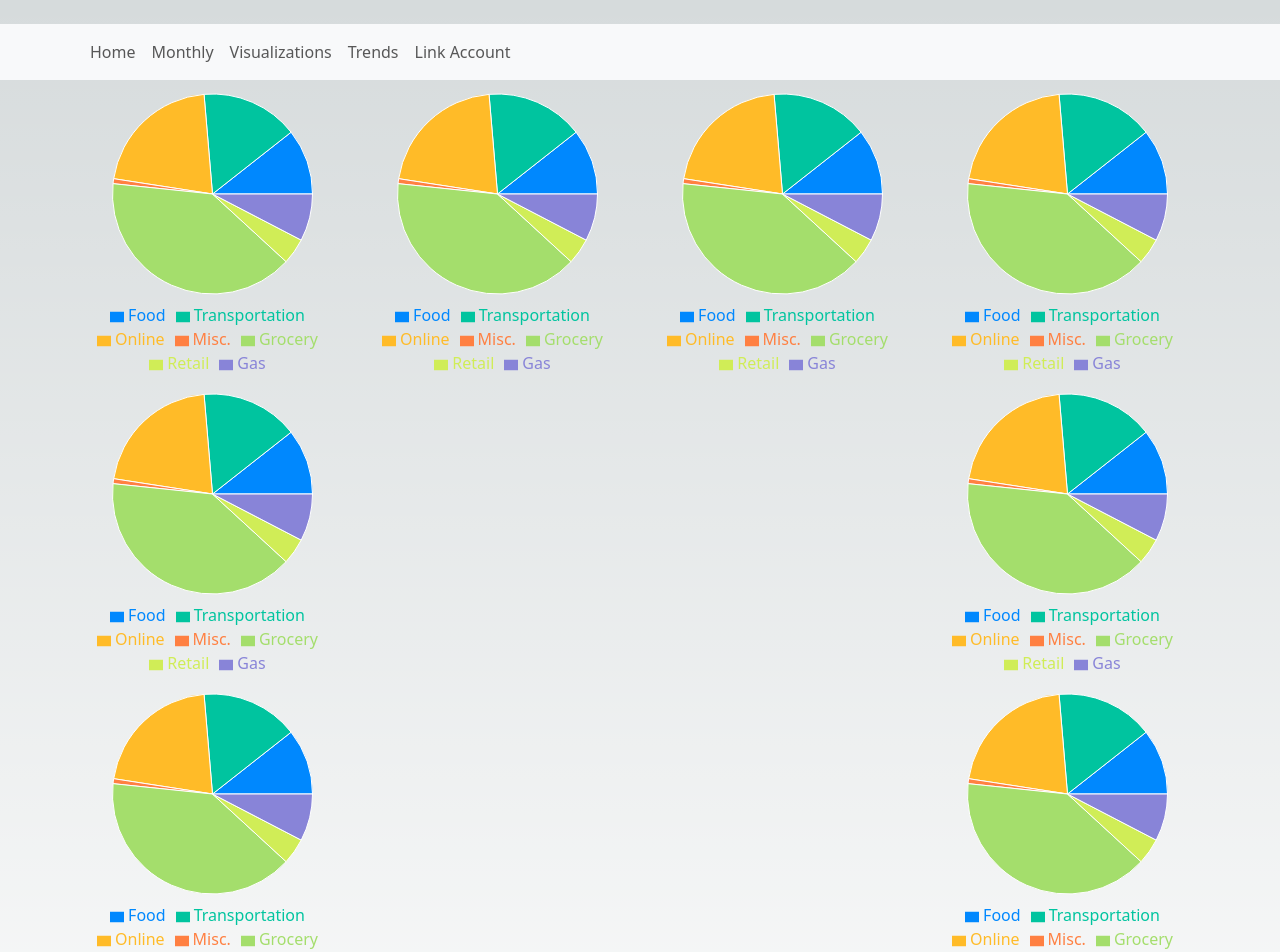
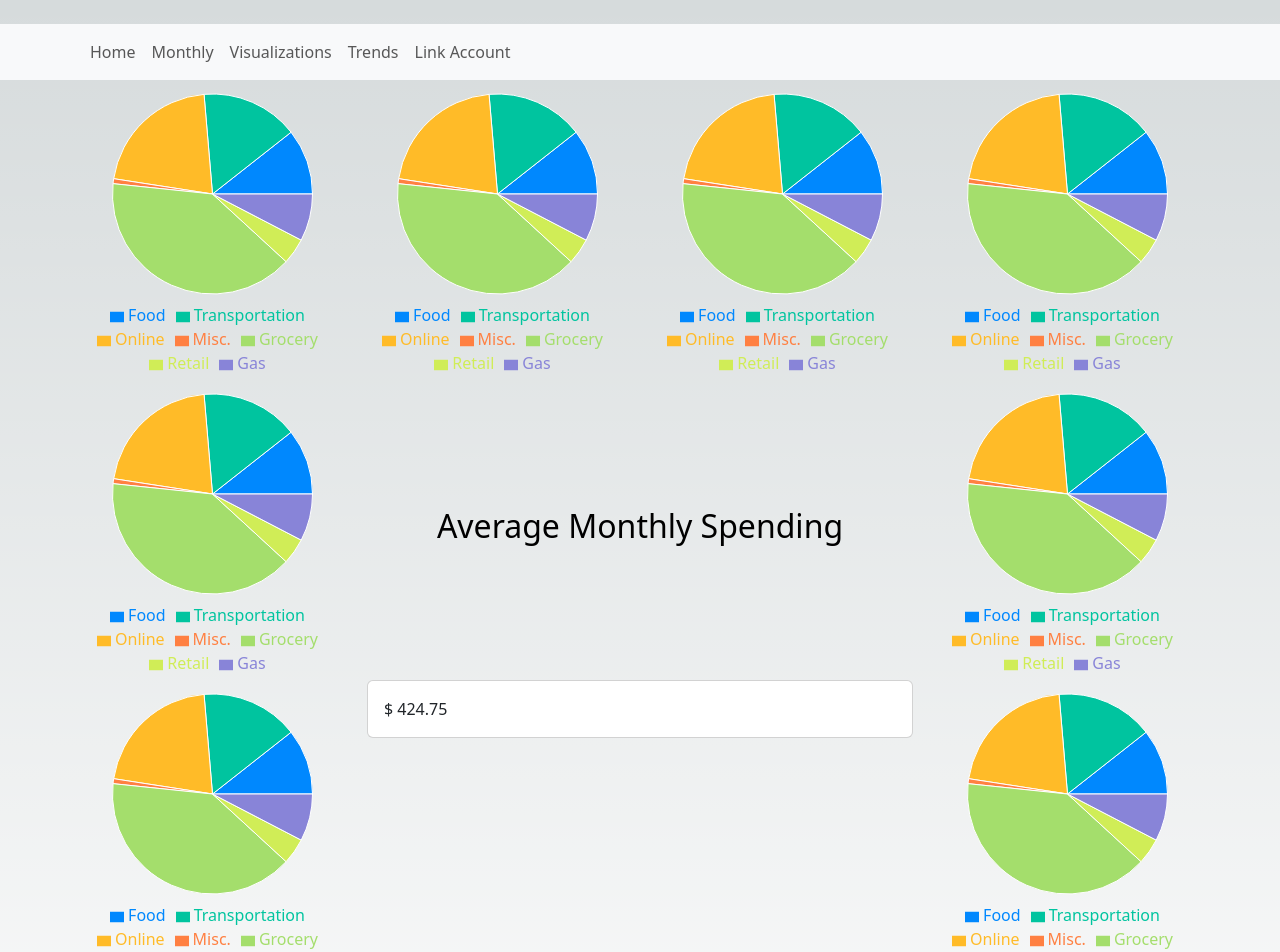
Before and after one commit to smallbeanburrito/CBT_frontend, a Next.js app in the folder cbt_frontend/: page /monthly in a window 1280 px wide. Shown: the top 952 px of the page. Built offline with nearby package versions, Linux system fonts and the light colour scheme.

Commit message:
fix monthly display and average

```diff
--- a/cbt_frontend/components/Monthly.jsx
+++ b/cbt_frontend/components/Monthly.jsx
@@ -6,6 +6,8 @@ import {
   Dropdown,
   Table,
   ButtonGroup,
+  Card,
+  CardBody,
 } from "react-bootstrap";
 import {
   BarChart,
@@ -43,9 +45,13 @@ function Monthly() {
     value: categorySummary[key],
   }));
 
+  const monthlyAverage = sample_data.reduce((accumulator, currentValue) => {
+    return accumulator + currentValue.amount;
+  }, 0);
+
   return (
     <>
-    <Navigation/>
+      <Navigation />
       <Container>
         <Row>
           <Col lg={3}>
@@ -160,7 +166,12 @@ function Monthly() {
               </PieChart>
             </ResponsiveContainer>
           </Col>
-        <Col lg={6}></Col>
+          <Col
+            lg={6}
+            className="d-flex align-items-center justify-content-center"
+          >
+            <h2>Average Monthly Spending</h2>
+          </Col>
           <Col lg={3}>
             {" "}
             <ResponsiveContainer width="100%" height={300}>
@@ -207,7 +218,11 @@ function Monthly() {
               </PieChart>
             </ResponsiveContainer>
           </Col>
-        <Col lg={6}></Col>
+          <Col lg={6}>
+            <Card>
+              <Card.Body>$ {monthlyAverage} </Card.Body>
+            </Card>
+          </Col>
           <Col lg={3}>
             {" "}
             <ResponsiveContainer width="100%" height={300}>
@@ -323,7 +338,6 @@ function Monthly() {
         </Row>
       </Container>
     </>
-
   );
 }
 
```
Lines whose indentation alone changed are shown as unchanged.
